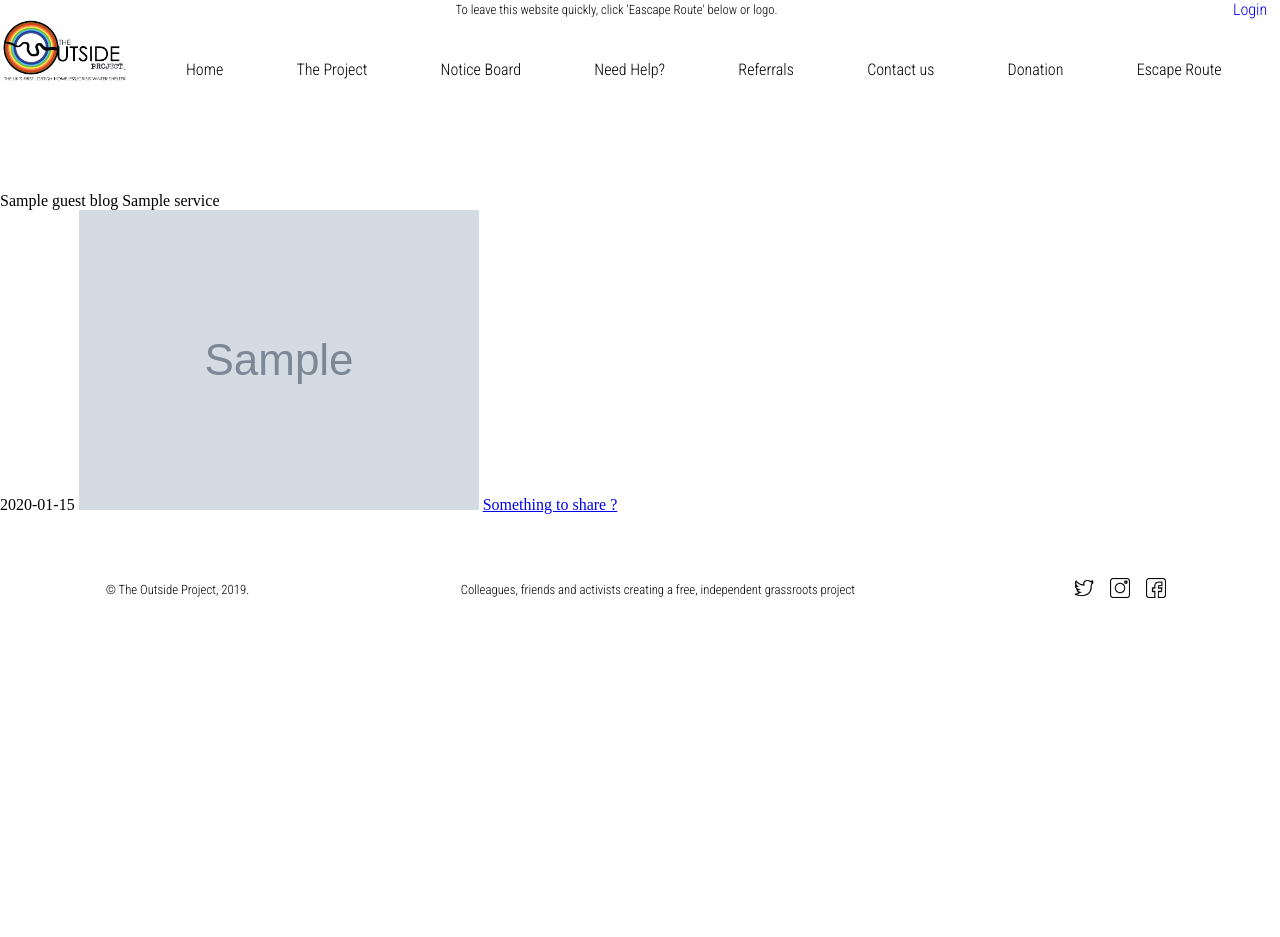
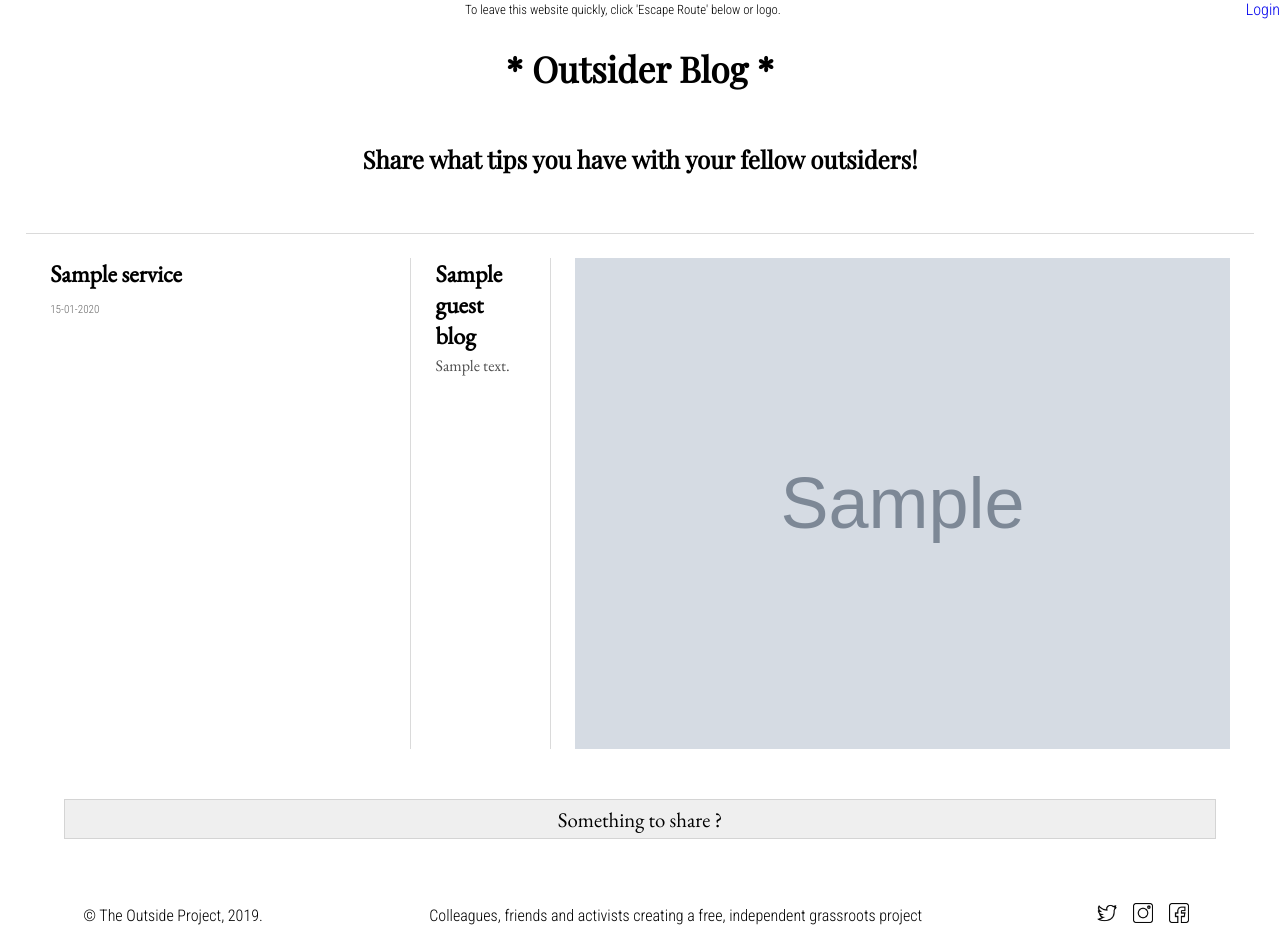
Before and after one commit to noethix/TOP2, a Symfony app: template templates/guest_blog/index.html.twig in a window 1280 px wide. Before the commit the page ends 598 px from the top, so only its background shows below. Run offline with Twig, Linux system fonts and the light colour scheme; the template is opened without the code that fills it: most values are stand-ins (such as "Sample title", 1, 10 or a date in 2020); grey boxes marked "Sample" are stand-in pictures; some libraries are stand-ins or nearby versions.

Commit message:
Guest blog desktop done / the edit route is not working

```diff
--- a/public/CSS/base.css
+++ b/public/CSS/base.css
@@ -6,7 +6,7 @@
 html, body {
     margin: 0;
     padding: 0;
-    //overflow:hidden;
+    /*overflow:hidden;*/
   }
 /*     NAVABAR     */
 
@@ -17,7 +17,8 @@ html, body {
   background: #fff;
 }
 .top-top {
-  position: relative;
+  position: fixed;
+  width: 100%;
   display: flex;
   flex-direction: row;
   justify-content: space-between;
@@ -355,7 +356,7 @@ ul li {
 .news-pic {
   width: 250px;
   height: 200px;
-  object-fit: cover
+  object-fit: cover;
 }
 
 /*     NOTICE BOARD     */
--- /dev/null
+++ b/public/CSS/base_blog.css
@@ -0,0 +1,306 @@
+* {
+    margin: 0;
+    padding: 0;
+  }
+
+html, body {
+    margin: 0;
+    padding: 0;
+    /*overflow:hidden;*/
+  }
+
+.top-top {
+    position: fixed;
+    width: 100%;
+    display: flex;
+    flex-direction: row;
+    justify-content: space-between;
+    margin-right: 3%;
+    font-family: 'Roboto Condensed', sans-serif;
+    font-weight: 300;
+    text-decoration: none;
+    background-color: #fff;
+}
+
+.info {
+    margin: auto;
+    text-align: center;
+    font-size: .8rem;
+  }
+
+.login a, button a{
+    text-decoration: none;
+}
+
+.blog-top {
+    display: flex;
+    align-items: center;
+    justify-content: center;
+    flex-direction: column;
+    padding: 1.5% 0;
+}
+.blog-title {
+    padding-top: 5%;
+}
+
+.blog-top h1, .blog-top h2 {
+    font-family: 'Playfair Display', serif;
+    text-align: center;
+    padding: 2% 0;
+}
+
+.blog-top h1 {
+    font-size: 2.2rem;
+}
+
+.btn-panel-admin {
+    width: 90%;
+    height: 40px;
+    border: 1px solid rgb(212, 212, 212);
+    font-family: 'EB Garamond', serif;
+    font-size: 1.3rem;
+    cursor: pointer;
+    display: flex;
+    flex-direction: row;
+    justify-content: center;
+    align-items: center;
+    margin-top: 2%;
+}
+
+.btn a {
+    color: black;
+}
+
+.btn-panel-admin img {
+    padding: .5% 5% 0 0;
+}
+
+
+.btn-share {
+    width: 90%;
+    height: 40px;
+    border: 1px solid rgb(212, 212, 212);
+    font-family: 'EB Garamond', serif;
+    font-size: 1.3rem;
+    cursor: pointer;
+    display: flex;
+    flex-direction: row;
+    justify-content: center;
+    align-items: center;
+    margin-top: 2%;
+    margin-right: auto;
+    margin-left: auto;
+}
+
+.blog-share {
+    padding-top: 5%;
+}
+
+.blog-share h1 {
+    font-family: 'EB Garamond', serif;
+    text-align: center;
+}
+
+/*     BLOG POST     */
+
+.guest-blog-post {
+    display: flex;
+    flex-direction: row;
+    border-width: 1px 0 0 0;
+    border-style: solid;
+    border-color: rgba(218, 218, 218);
+    margin: 1% 2%;
+}
+
+.title-date {
+    width: 50%;
+    display: flex;
+    flex-direction: column;
+    padding: 0 2%;
+    margin: 2% 0;
+    border-width: 0 1px 0 0;
+    border-style: solid;
+    border-color: rgba(218, 218, 218);
+}
+
+.title-date h1{
+    font-family: 'EB Garamond', serif;
+    margin-bottom: 4%;
+}
+
+.title-date p{
+    font-family: 'Roboto Condensed', sans-serif;
+    color: rgb(104, 104, 104);
+    font-size: 0.7rem;
+    font-weight: 300;
+    margin-bottom: 8%;
+}
+
+.blog-action {
+    height: 35px;
+    border: 1px solid rgb(212, 212, 212);
+    font-family: 'EB Garamond', serif;
+    font-size: 1.1rem;
+    cursor: pointer;
+    margin: 2% 0;
+}
+
+.blog-action a {
+    text-decoration: none;
+    color: #000;
+}
+
+.blog-middle {
+    display: flex;
+    flex-direction: column;
+    padding: 0 2%;
+    margin: 2% 0;
+    border-width: 0 1px 0 0;
+    border-style: solid;
+    border-color: rgba(218, 218, 218);
+}
+
+.blog-middle h2, .blog-middle p {
+    font-family: 'EB Garamond', serif;
+}
+
+.blog-middle h2 {
+    margin-bottom: 4%;
+}
+
+.blog-middle p {
+    font-family: 'EB Garamond', serif;
+    text-align: justify;
+    line-height: 1.4;
+     color: rgb(78, 78, 78);
+}
+.photo {
+    width: 1200px;
+    height: 900px;
+  height: auto;
+  object-fit: cover;
+  margin: 2%;
+}
+
+
+/*     NEW BLOG POST      */
+
+.form div:nth-child(1){
+    display: flex;
+    flex-direction: column;
+  }
+
+  .form {
+    margin: 2% 0;
+  }
+
+  form{
+    display: flex;
+    flex-direction: column;
+    align-items: left;
+    justify-content: center;
+    width: 50%;
+    margin-right: auto;
+    margin-left: auto;
+    font-family: 'EB Garamond', serif;
+    font-size: 1.3rem;
+    padding-bottom: 5%;
+  }
+
+  form label {
+    padding-bottom: .6%;
+  }
+
+  form input, form select {
+    height: 28px;
+    border: 1px solid rgb(212, 212, 212);
+    font-family: 'Roboto Condensed', sans-serif;
+    font-weight: 300;
+    font-size: 1.1rem;
+    padding: 1%;
+  }
+
+  form select {
+    height: 40px;
+  }
+
+  form textarea {
+    height: 123px;
+    border: 1px solid rgb(212, 212, 212);
+    font-family: 'Roboto Condensed', sans-serif;
+    font-weight: 300;
+    font-size: 1.1rem;
+    padding: 1%;
+  }
+
+  .btn-contact {
+    width: 100%;
+    height: 40px;
+    border: 1px solid rgb(212, 212, 212);
+    font-family: 'EB Garamond', serif;
+    font-size: 1.3rem;
+    cursor: pointer;
+  }
+
+  .back {
+      display: flex;
+      flex-direction: row;
+      justify-content: left;
+      align-items: center;
+      margin-left: 2%;
+      cursor: pointer;
+  }
+
+  .back a {
+      text-decoration: none;
+      color: #000;
+      font-family: 'Roboto Condensed', sans-serif;
+      font-weight: 300;
+      padding-left: 2%;
+  }
+
+/*     FOOTER    */
+
+.footer-links {
+    margin-top: auto;
+    padding-top: 5%;
+    display: flex;
+    flex-direction: row;
+    justify-content: space-around;
+    align-items: center;
+    text-align: center;
+    font-family: 'Roboto Condensed', sans-serif;
+    font-weight: 300;
+    bottom: 0;
+    width: 100%;
+    transition: all 0.5s ease;
+}
+
+.left,
+.middle,
+.right {
+    display: flex;
+    text-align: left;
+    flex-direction: row;
+    margin-bottom: 10px;
+}
+
+.footer-twitter,
+.footer-insta,
+.footer-fb {
+    height: 20px;
+    padding: 0 8px;
+}
+
+
+@media screen and (max-width: 800px) {
+    .footer-links {
+        font-size: .6rem;
+        flex-direction: column;
+    }
+
+    .footer-twitter, .footer-insta, .footer-fb {
+        height: 10px;
+        padding: 0 4px;
+    }
+}
--- a/public/CSS/home.css
+++ b/public/CSS/home.css
@@ -212,11 +212,11 @@ html, body {
 }
 
 h1 {
-    font-family: 'Playfair Display', serif  ;
+    font-family: 'Playfair Display', serif;
 }
 
 h3 {
-    font-family: 'Playfair Display', serif  ;
+    font-family: 'Playfair Display', serif;
     padding: 5% 0;
 }
 .info-shelter{
--- a/templates/base.html.twig
+++ b/templates/base.html.twig
@@ -25,8 +25,12 @@
     <!--Navbar-->
     <section class="navbar">
         <div class="top-top">
-            <p class="info">To leave this website quickly, click 'Eascape Route' below or logo. </p>
-            <p class="login"><a href="{{ path ('app_login') }}">Login</a></p>
+            <p class="info">To leave this website quickly, click 'Escape Route' below or logo. </p>
+            <div class="login">{% if app.user %}
+                    <a href="{{ path('app_logout') }}">Logout</a>
+                {% else %}
+                    <a href="{{ path('app_login') }}">Login</a>
+                {% endif %}</div>
         </div>
 
         <div class="topnav" id="topnav">
--- /dev/null
+++ b/templates/base_blog.html.twig
@@ -0,0 +1,75 @@
+<!DOCTYPE html>
+<html>
+
+<head>
+    <meta charset="UTF-8">
+    <title>{% block title %}Home{% endblock %}</title>
+
+    <link href="https://fonts.googleapis.com/css?family=EB+Garamond|Playfair+Display|Roboto+Condensed:300,400&display=swap" rel="stylesheet">
+
+    <link rel="shortcut icon" href="{{asset('../public/PICS/outside_circle.ico')}}" type="image/x-icon"/>
+
+    <link rel="stylesheet" href="{{asset('../public/CSS/base_blog.css')}}">
+
+    {% block stylesheets %}{% endblock %}
+</head>
+
+
+<body>
+
+    <!--Navbar-->
+
+        <div class="top-top">
+            <p class="info">To leave this website quickly, click 'Escape Route' below or logo. </p>
+            <div class="login">
+               {% if app.user %}
+    <a href="{{ path('app_logout') }}">Logout</a>
+{% else %}
+    <a href="{{ path('app_login') }}">Login</a>
+{% endif %}
+            </div>
+
+        </div>
+      <section class="blog-top">
+            {% if is_granted('ROLE_ADMIN') %}
+            <a href="{{ path('easyadmin') }}"></a>  <button class="btn btn-redirect btn-panel-admin">
+                  <img src="{{ asset('PICS/control-panel.png') }}"><p>Go to Admin Panel</p>
+              </button></a>
+              {% endif %}
+    <h1 class="blog-title"> * Outsider Blog *</h1>
+    <h2>Share what tips you have with your fellow outsiders!</h2>
+
+    </section>
+
+
+    {% block body %}{% endblock %}
+
+    <!--Return to top button-->
+
+
+    <!--Footer-->
+    <footer>
+        <div class="footer-links">
+            <div class="left">
+                <p class="copyright">© The Outside Project, 2019.</p>
+            </div>
+
+            <div class="middle">
+                <p>Colleagues, friends and activists creating a free, independent grassroots project</p>
+            </div>
+
+            <div class="right">
+                <a href="https://twitter.com/lgbtiqoutside?lang=en" target="_blank"><img class="footer-twitter"  src="{{ asset('PICS/twitter.png') }}"
+                    alt="twitter logo"></img></a>
+                <a href="https://www.instagram.com/lgbtiqoutside/?hl=en" target="_blank"><img class="footer-insta" src="{{ asset('PICS/instagram.png') }}"
+                    alt="instagram logo"></img></a>
+                <a href="https://www.facebook.com/TheOutsideProject/" target="_blank"><img class="footer-fb"src="{{ asset('PICS/facebook.png') }}"
+                    alt="facebooklogo"></img></a>
+            </div>
+
+    </footer>
+
+    {% block javascripts %}{% endblock %}
+</body>
+
+</html>
--- a/templates/guest_blog/index.html.twig
+++ b/templates/guest_blog/index.html.twig
@@ -1,34 +1,39 @@
-{% extends 'base.html.twig' %}
+{% extends 'base_blog.html.twig' %}
 
 {% block title %}Guest Blog{% endblock %}
 
 {% block body %}
-<section class="blog-top">
- {% if is_granted('ROLE_ADMIN') %}
-<button class="btn btn-redirect">
-    <a href="{{ path('easyadmin') }}">* Go to Admin Panel * </a>
-</button>
-{% endif %}
+
+
+{% for guest_blog in guest_blogs %}
+<section class="guest-blog-post">
+    <div class="title-date">
+        <h1>{{ guest_blog.Service }}</h1>
+        <p>{{ guest_blog.Date ? guest_blog.Date|date('d-m-Y') : '' }}</p>
+
+        {% if user == guest_blog.author %}
+        <button class="blog-action"><a href="{{ path('guest_blog_edit', {'id': guest_blog.id}) }}">Edit</a></button>
+        <button class="blog-action"><a href="{{ path('guest_blog_delete', {'id': guest_blog.id}) }}">Delete</a></button>
+        {% endif %}
+
+        {% if is_granted('ROLE_ADMIN') %}
+        <button class="blog-action"><a href="{{ path('guest_blog_delete', {'id': guest_blog.id}) }}">ADMIN DELETE</a></button>
+        {% endif %}
+    </div>
+
+    <div class="blog-middle">
+        <h2>{{ guest_blog.Title }}</h2>
+        <p>{{ guest_blog.content }} </p>
+    </div>
+
+    <img class="photo" src="{{ asset('PHOTOS/' ~ guest_blog.Photo()) }}">
+
+
+
+    {% endfor %}
 </section>
 
-        {% for guest_blog in guest_blogs %}
 
-            {{ guest_blog.Title }}             {{ guest_blog.Service }} </br>
-            {{ guest_blog.Date ? guest_blog.Date|date('Y-m-d') : '' }}
-             <img class="photo" src="{{ asset('PHOTOS/' ~ guest_blog.Photo()) }}" >
-
-            {% if user == guest_blog.author %}
-                    <a href="{{ path('guest_blog_edit', {'id': guest_blog.id}) }}">edit</a>
-                    <a href="{{ path('guest_blog_delete', {'id': guest_blog.id}) }}">delete</a>
-            {% endif %}
-            {% if is_granted('ROLE_ADMIN') %}
-            <a href="{{ path('guest_blog_delete', {'id': guest_blog.id}) }}">delete</a>
-            {% endif %}
-
-            </tr>
-        </tbody>
-    </table>
-        {% endfor %}
-
-    <a href="{{ path('guest_blog_new') }}">Something to share ?</a>
+<button class="btn btn-share">
+    <a href="{{ path('guest_blog_new') }}">Something to share ?</a></button>
 {% endblock %}
--- a/templates/security/login.html.twig
+++ b/templates/security/login.html.twig
@@ -41,7 +41,7 @@
 
 
     <button class="btn btn-lg btn-primary btn-contact" type="submit">
-        <a href="">Log in</a>
+        Log in
     </button>
 
     <button class="btn btn-lg btn-primary btn-logout" type="submit">
```
Also changed, not shown: templates/client/home.html.twig (+9 -2 lines), templates/guest_blog/_form.html.twig (+20 -2 lines), templates/guest_blog/new.html.twig (+8 -1 lines), public/PHOTOS/boop-boop2019-08-30.jpeg (added), public/PICS/control-panel.png (added), public/PICS/left-arrow.png (added). Lines whose indentation alone changed are shown as unchanged.
